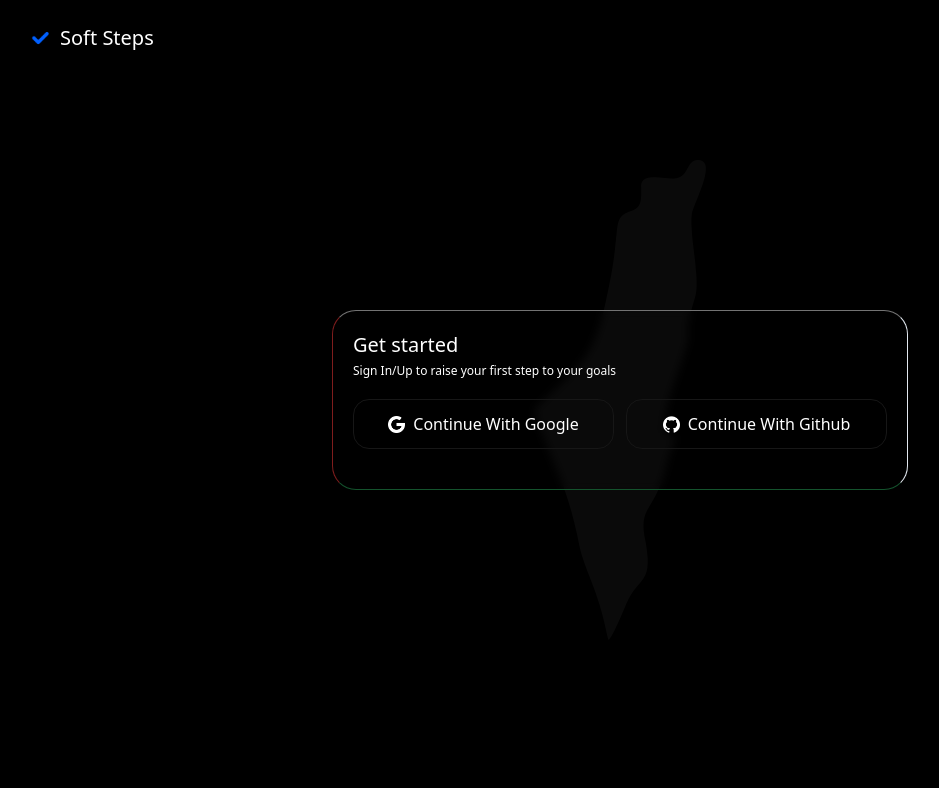
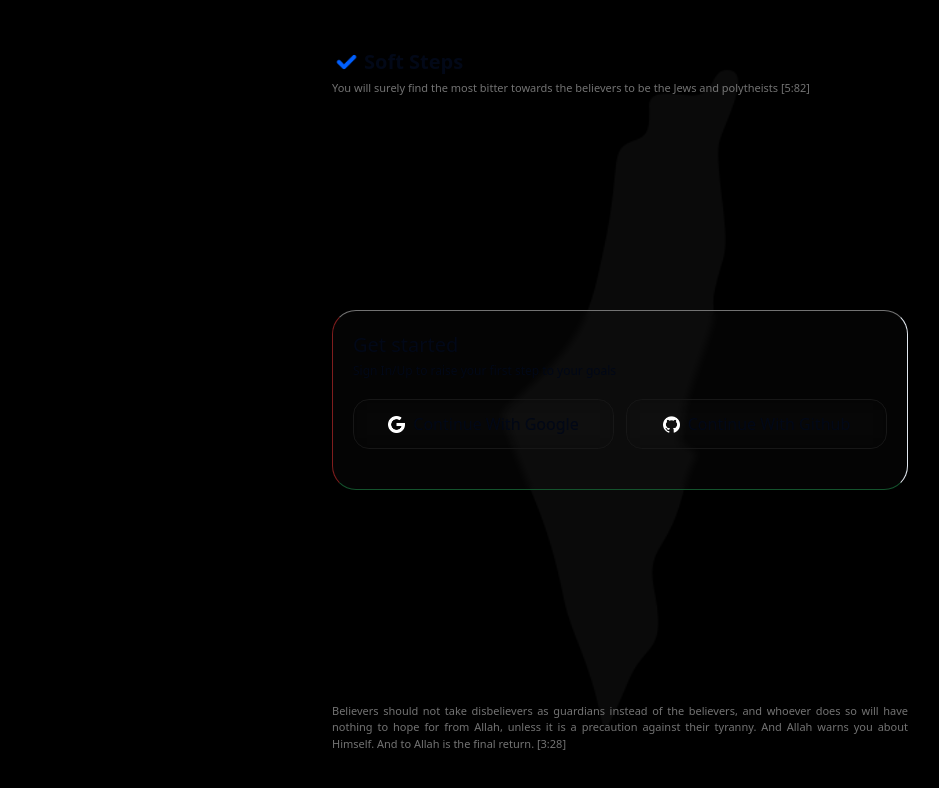
Before and after one commit to abdullahhussein1/soft-steps-todo-app, a React (Vite) app in the folder client/: page /auth in a window 1280 px wide. Shown: the top 788 px of the page, without its empty margins (20-959 px from the left). Built offline with nearby package versions, Linux system fonts and the light colour scheme; no server answers.

Commit message:
refactor: auth page

```diff
--- a/client/src/pages/AuthenticationPage.tsx
+++ b/client/src/pages/AuthenticationPage.tsx
@@ -49,27 +49,24 @@ const AuthenticationPage: React.FC = () => {
   }
 
   return (
-    <div className="flex h-screen flex-col items-center justify-around bg-black p-12 text-white">
-      <div className="gap-1rounded-3xl absolute top-6 flex max-w-xl flex-col self-start">
-        <h1 className="flex items-center gap-2 text-xl font-semibold">
-          <img src={favIcon} alt="favIcon" className="h-6 w-6" />
-          <h1 className="text-xl font-medium">Soft Steps</h1>
-        </h1>
-        {/* <p className="text-justify text-xs font-thin text-foreground">
-          He has already revealed to you in the Book that when you hear Allah's
-          revelations being denied or ridiculed, then do not sit in that company
-          unless they engage in a different topic, or else you will be like
-          them. Surely Allah will gather the hypocrites and disbelievers all
-          together in Hell. [4:140]
-        </p> */}
+    <div className="h-screen bg-black p-12">
+      <div className="relative mx-auto flex h-full max-w-xl flex-col items-center justify-center">
+        <div className="absolute top-0 flex flex-col items-start gap-1 self-start">
+          <div className="flex items-center gap-1 text-xl font-semibold">
+            <img src={favIcon} alt="favIcon" className="h-7 w-7" />
+            <h1 className="text-xl font-semibold">Soft Steps</h1>
           </div>
-
+          <p className="text-[11px] font-light text-neutral-500">
+            You will surely find the most bitter towards the believers to be the
+            Jews and polytheists [5:82]
+          </p>
+        </div>
         <img
           src={palestineCountryFilledIcon}
           alt="palestineCountryFilledIcon"
-        className="absolute h-fit w-fit justify-self-center object-cover opacity-5 brightness-75"
+          className="absolute h-full w-full justify-self-center object-cover opacity-5 brightness-75"
         />
-      <div className="z-10 flex w-full max-w-xl flex-col justify-center rounded-3xl border border-b-green-900 border-l-red-900 border-t-neutral-500 p-5 backdrop-blur-sm">
+        <div className="z-10 flex w-full flex-col justify-center rounded-3xl border border-b-green-900 border-l-red-900 border-t-neutral-500 bg-neutral-800/10 p-5 backdrop-blur-sm">
           <div className="flex flex-col gap-1">
             <h1 className="text-xl font-medium">Get started</h1>
             <p className="text-xs font-thin">
@@ -93,6 +90,13 @@ const AuthenticationPage: React.FC = () => {
             </button>
           </div>
         </div>
+        <p className="absolute bottom-0 text-justify text-[11px] font-light text-neutral-500">
+          Believers should not take disbelievers as guardians instead of the
+          believers, and whoever does so will have nothing to hope for from
+          Allah, unless it is a precaution against their tyranny. And Allah
+          warns you about Himself. And to Allah is the final return. [3:28]
+        </p>
+      </div>
     </div>
   );
 };
```
Lines whose indentation alone changed are shown as unchanged.
